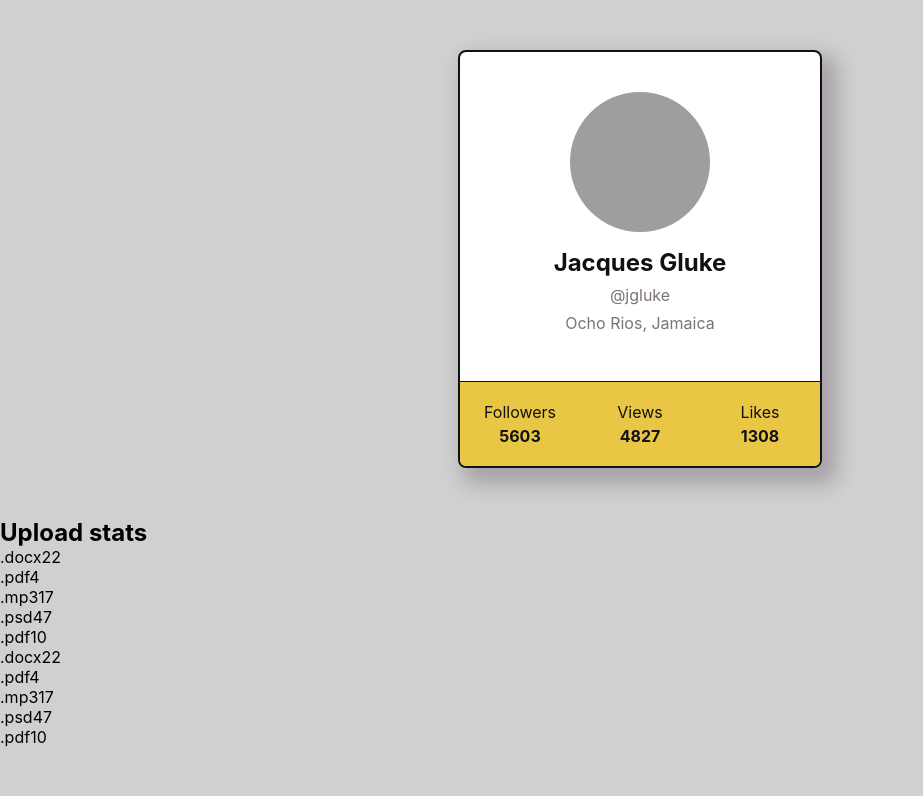
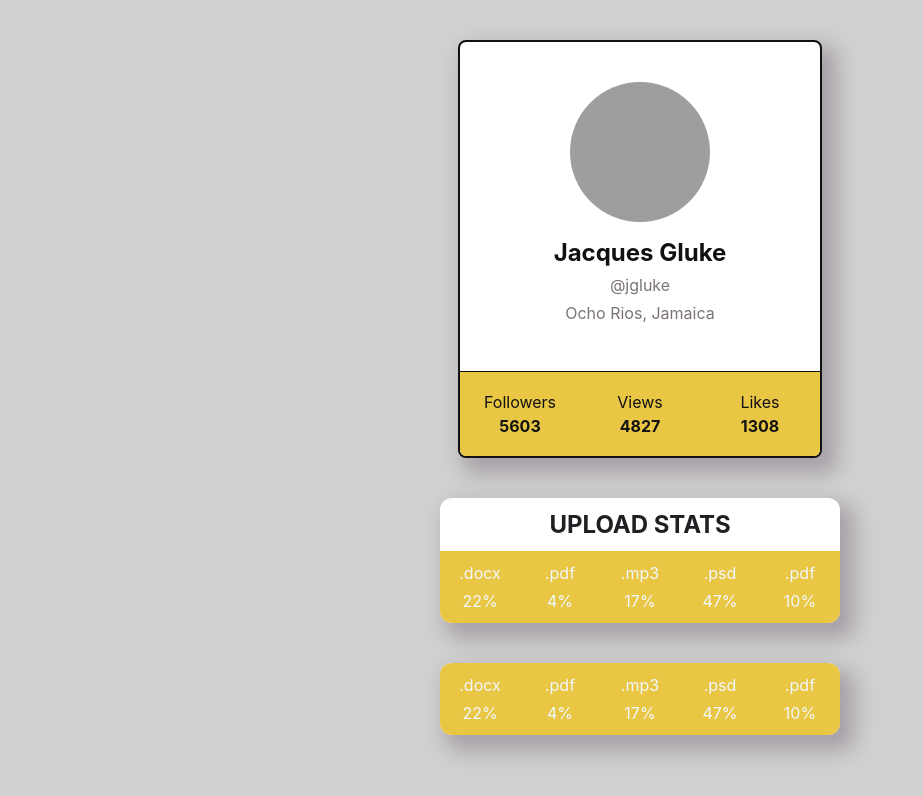
Before and after one commit to dmkozakov/goit-react-hw-01-components, a React (Create React App) app: page / in a window 1280 px wide. Shown: the top 796 px of the page, without its empty margins (0-923 px from the left). Built offline with nearby package versions, Linux system fonts and the light colour scheme; grey boxes are pictures that could not be loaded.

Commit message:
Add styles for task-2

```diff
--- a/src/components/Profile/Profile.module.css
+++ b/src/components/Profile/Profile.module.css
@@ -1,6 +1,6 @@
 .profile {
   width: 360px;
-  margin: 50px auto;
+  margin: 40px auto;
   overflow: hidden;
   text-align: center;
 
--- a/src/components/Statistics/Statistics.jsx
+++ b/src/components/Statistics/Statistics.jsx
@@ -1,15 +1,16 @@
 import PropTypes from 'prop-types';
+import css from './Statistics.module.css';
 
 export function Statistics({ title, stats }) {
   return (
-    <section class="statistics">
-      {title && <h2 class="title">{title}</h2>}
+    <section class={css.statistics}>
+      {title && <h2 class={css.title}>{title}</h2>}
 
-      <ul class="stat-list">
+      <ul class={css.stat__list}>
         {stats.map(stat => (
-          <li class="item" key={stat.id}>
-            <span class="label">{stat.label}</span>
-            <span class="percentage">{stat.percentage}</span>
+          <li class={css.item} key={stat.id}>
+            <span class={css.label}>{stat.label}</span>
+            <span class={css.percentage}>{stat.percentage}%</span>
           </li>
         ))}
       </ul>
--- /dev/null
+++ b/src/components/Statistics/Statistics.module.css
@@ -0,0 +1,42 @@
+.statistics {
+  width: 400px;
+  margin: 40px auto;
+  overflow: hidden;
+  text-align: center;
+
+  color: #111111;
+  background-color: #ffffff;
+  border-radius: 12px;
+
+  box-shadow: 10px 11px 19px 5px rgba(64, 42, 64, 0.28);
+}
+
+.title {
+  padding: 12px;
+  color: #202024;
+
+  text-transform: uppercase;
+}
+
+.stat__list {
+  display: flex;
+
+  list-style: none;
+
+  color: aliceblue;
+}
+
+.item {
+  width: calc(100% / 5);
+  padding: 12px 0;
+  background-color: #eac645;
+}
+
+.label {
+  display: block;
+  margin-bottom: 8px;
+}
+
+.percentage {
+  display: block;
+}
```
